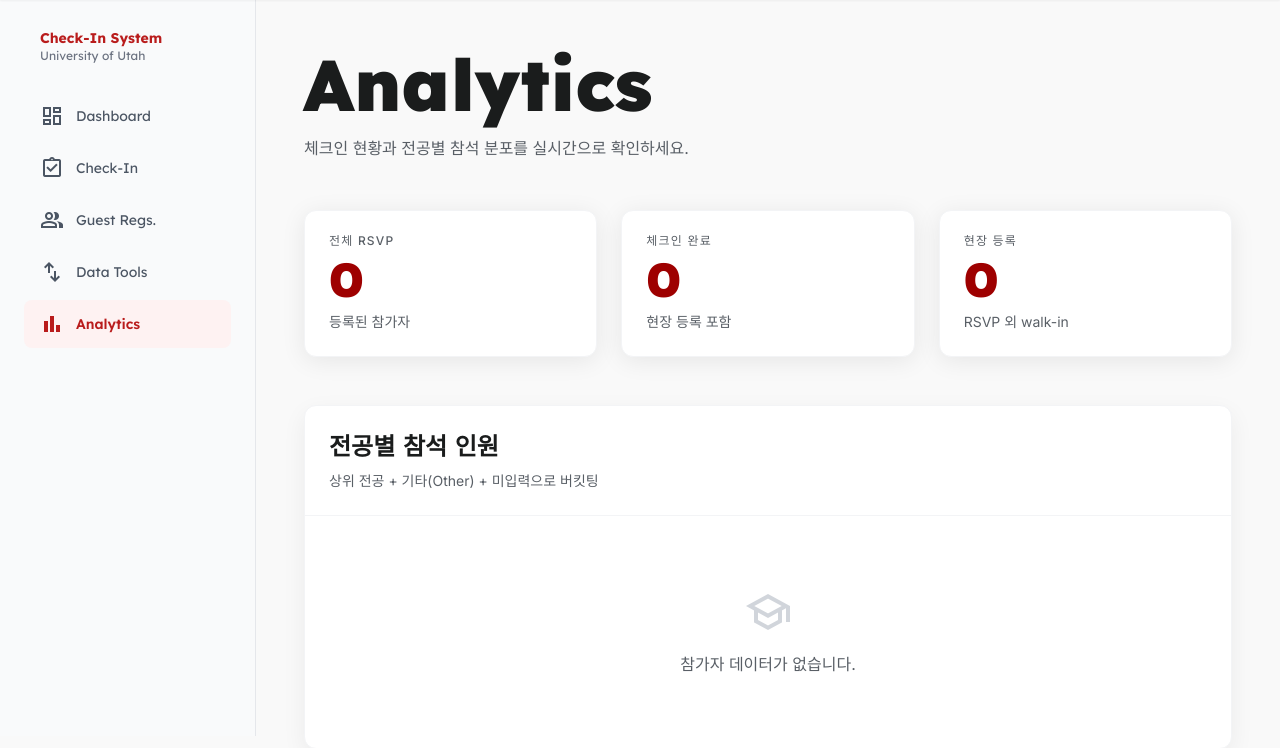
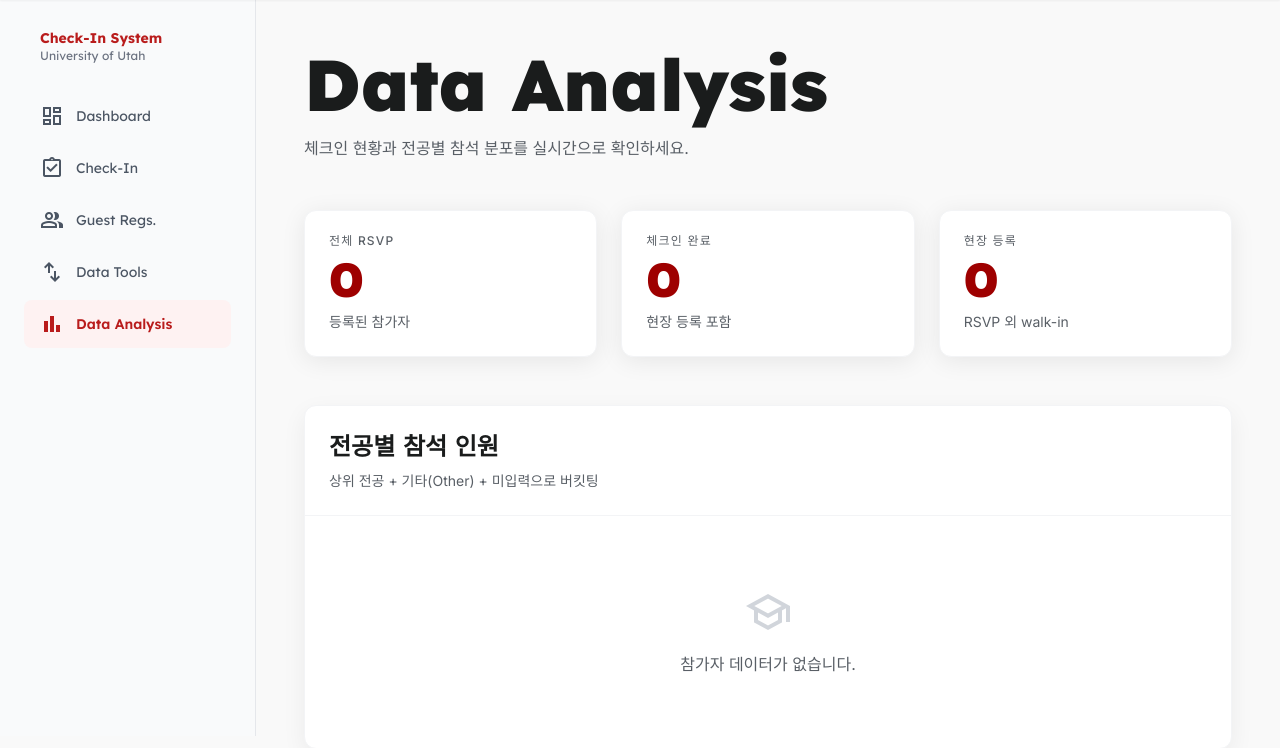
Before and after one commit to SEJINKIM-git/RSVP-Check-In-System, a Django app: page /checkin/analytics/ in a window 1280 px wide. Shown: the part 64-812 px from the top of the page. Run offline with Django 5.2, Linux system fonts and the light colour scheme; data that the repository does not hold is empty; some libraries are stand-ins or nearby versions.

Commit message:
Rename Analytics to Data Analysis in sidebar and page title
Co-Authored-By: Claude Sonnet 4.6 <noreply@anthropic.com>

```diff
--- a/checkin/templates/checkin/analytics.html
+++ b/checkin/templates/checkin/analytics.html
@@ -1,6 +1,6 @@
 {% extends "checkin/base.html" %}
 
-{% block title %}Analytics | UAC RSVP{% endblock %}
+{% block title %}Data Analysis | UAC RSVP{% endblock %}
 
 {% block extra_styles %}
     .donut-center {
@@ -14,7 +14,7 @@
 
 {% block content %}
     <div>
-        <h1 class="font-lexend font-black text-4xl md:text-6xl lg:text-7xl text-on-surface whitespace-nowrap">Analytics</h1>
+        <h1 class="font-lexend font-black text-4xl md:text-6xl lg:text-7xl text-on-surface whitespace-nowrap">Data Analysis</h1>
         <p class="mt-md max-w-3xl text-body-md text-secondary">체크인 현황과 전공별 참석 분포를 실시간으로 확인하세요.</p>
     </div>
 
--- a/checkin/templates/checkin/base.html
+++ b/checkin/templates/checkin/base.html
@@ -160,7 +160,7 @@
                 </a>
                 <a class="{% if active_nav == 'analytics' %}bg-red-50 dark:bg-red-900/20 text-red-700 dark:text-red-400 font-semibold{% else %}text-gray-600 dark:text-gray-400 hover:bg-gray-100 dark:hover:bg-gray-900{% endif %} mx-2 px-4 py-3 flex items-center gap-3 rounded-lg transition-all duration-200 ease-in-out" href="{% url 'checkin:analytics' %}">
                     <span class="material-symbols-outlined">bar_chart</span>
-                    <span>Analytics</span>
+                    <span>Data Analysis</span>
                 </a>
             </nav>
         </aside>
@@ -189,7 +189,7 @@
         </a>
         <a class="{% if active_nav == 'analytics' %}text-red-700 bg-red-50 rounded-xl px-4 py-1 scale-95{% else %}text-gray-500{% endif %} flex flex-col items-center justify-center transition-transform" href="{% url 'checkin:analytics' %}">
             <span class="material-symbols-outlined">bar_chart</span>
-            <span>Analytics</span>
+            <span>Analysis</span>
         </a>
     </nav>
 
```
